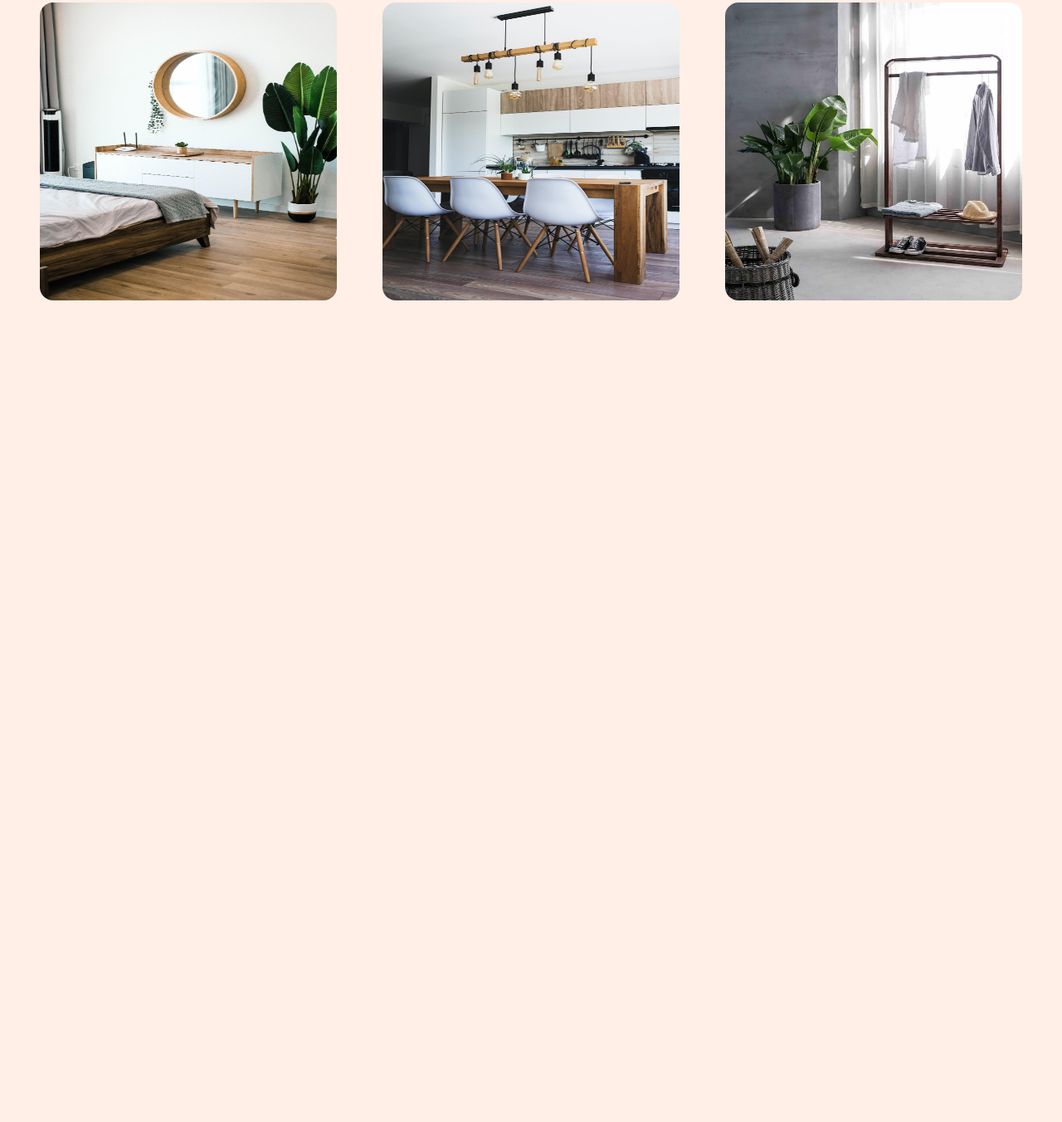
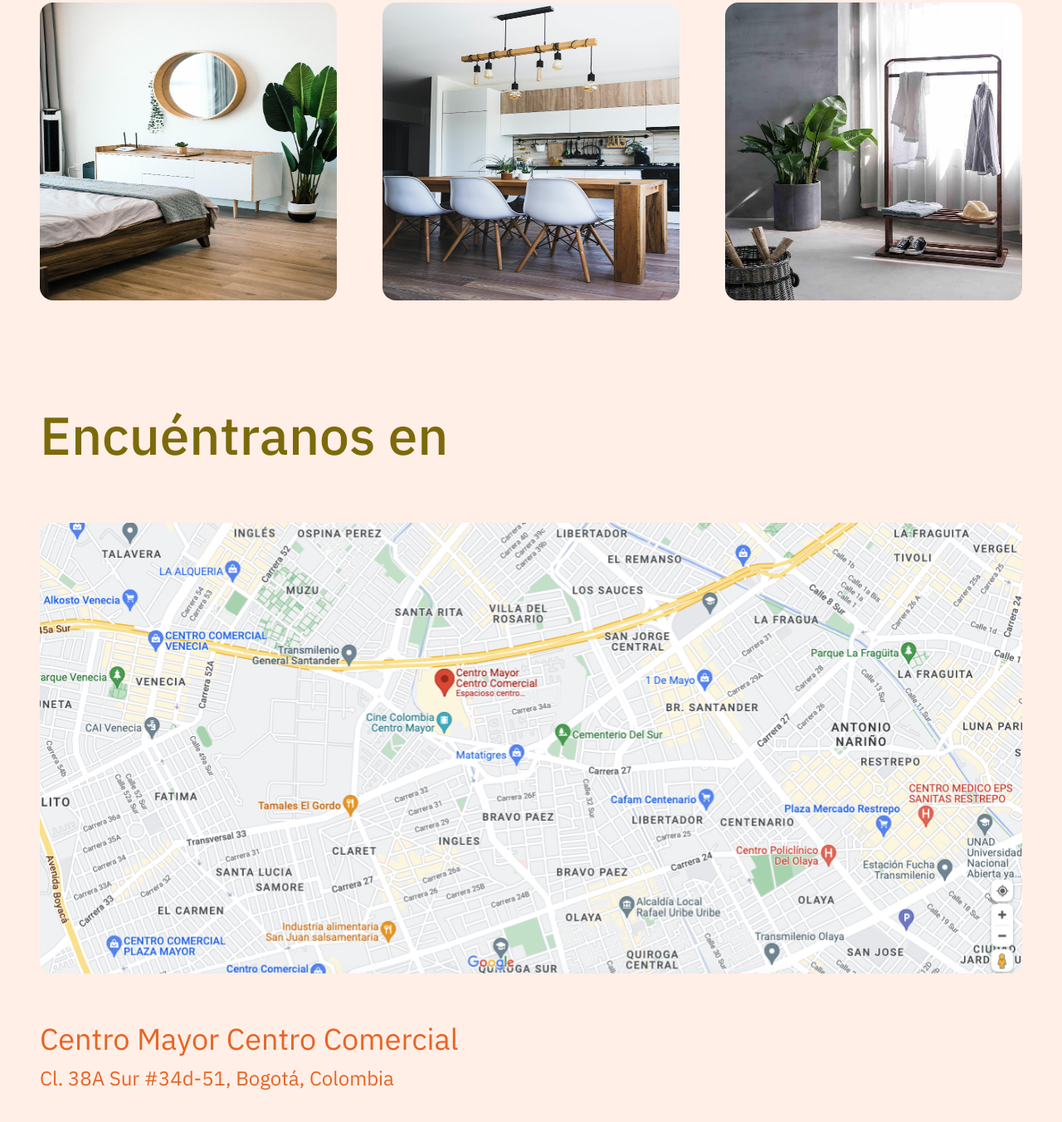
Before and after one commit to SgtGarro/eco-store-landing-page, a plain HTML site: page index.html in a window 1280 px wide. Shown: the part 4121-5473 px from the top of the page at 83% size. Before the commit the page ends 4547 px from the top, so only its background shows below. Drawn offline with Linux system fonts and the light colour scheme.

Commit message:
Location section

```diff
--- a/index.html
+++ b/index.html
@@ -404,7 +404,14 @@
             <img src="./assets/img/gallery-3.jpg" alt="" />
           </div>
         </div>
-        <div class="location"></div>
+        <div class="location">
+          <h2>Encu&eacute;ntranos en</h2>
+          <div class="map">
+            <img src="./assets/img/map.png" alt="A map" />
+          </div>
+          <h3>Centro Mayor Centro Comercial</h3>
+          <p>Cl. 38A Sur #34d-51, Bogotá, Colombia</p>
+        </div>
       </section>
     </main>
   </body>
--- a/scss/style.scss
+++ b/scss/style.scss
@@ -231,6 +231,7 @@ article {
 }
 
 .gallery {
+  margin-bottom: 12rem;
   h2 {
     color: $primary-text-color;
     font-size: 5.2rem;
@@ -251,3 +252,31 @@ article {
     }
   }
 }
+
+.location {
+  h2 {
+    font-size: 6.4rem;
+    font-weight: 500;
+    margin-bottom: 6.4rem;
+    color: $primary-text-color;
+  }
+
+  .map {
+    margin-bottom: 5.2rem;
+    img {
+      width: 100%;
+      border-radius: 8px;
+    }
+  }
+
+  h3 {
+    font-size: 3.6rem;
+    font-weight: 400;
+    margin-bottom: 0.8rem;
+    color: $secondary-text-color;
+  }
+  p {
+    font-size: 2.4rem;
+    color: $secondary-text-color;
+  }
+}
```
Also changed, not shown: css/style.css, 1 other file.
